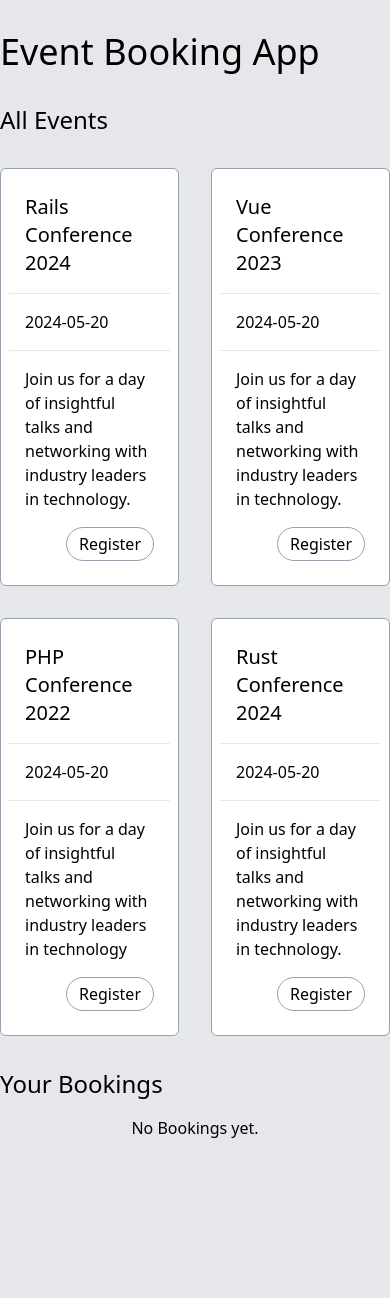
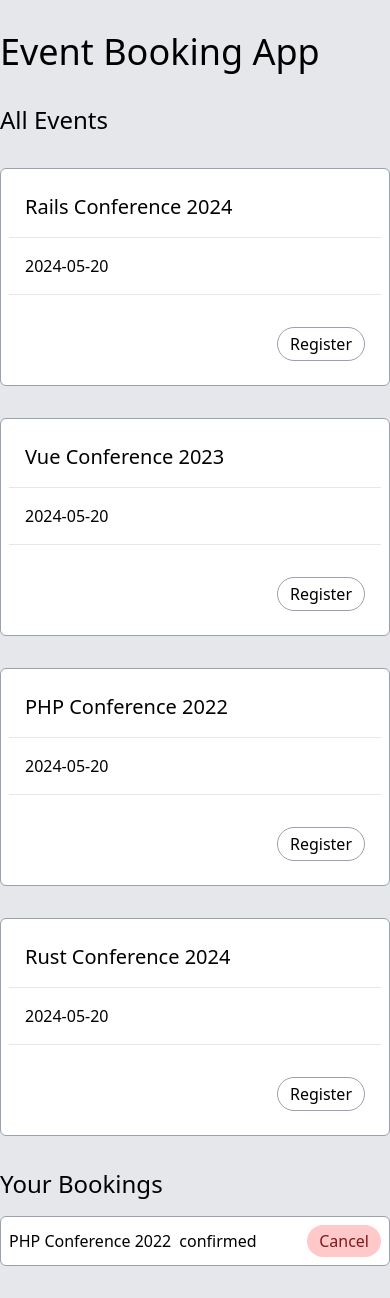
Before and after one commit to massi-brero/vue-projects, a Vue app in the folder event-booking/: page / in a window 390 px wide. Before the commit the page ends 1172 px from the top, so only its background shows below. Built offline with nearby package versions, Linux system fonts and the light colour scheme; data requests are answered from the project's data file.

Commit message:
Responsivness

```diff
--- a/event-booking/db.json
+++ b/event-booking/db.json
@@ -29,5 +29,14 @@
       "location": "Convention Center, Downtown"
     }
   ],
-  "bookings": []
+  "bookings": [
+    {
+      "id": "1765658420932",
+      "userId": 1,
+      "eventId": "3",
+      "eventTitle": "PHP Conference 2022",
+      "date": "2025-12-13T20:40:20.932Z",
+      "status": "confirmed"
+    }
+  ]
 }
--- a/event-booking/src/App.vue
+++ b/event-booking/src/App.vue
@@ -1,5 +1,5 @@
 <template>
-  <main class="container mx-auto my-8 space-y-8">
+  <main class="container mx-auto my-8 space-y-8 sm:pl-2">
     <h1 class="text-4xl font-medium">Event Booking App</h1>
     <h1 class="text-2xl font-medium">All Events</h1>
 
--- a/event-booking/src/components/EventCard.vue
+++ b/event-booking/src/components/EventCard.vue
@@ -3,7 +3,7 @@
     <template #header>{{ title }}</template>
     <div>{{ when }}</div>
     <template #footer>
-      <p>{{ description }}</p>
+      <p id="event_description">{{ description }}</p>
       <div class="flex justify-end">
         <RoundButton @click="$emit('register')" class="p-9 mt-4">
           <span>Register</span>
@@ -20,4 +20,10 @@ defineProps({ title: String, when: String, description: String })
 defineEmits(['register'])
 </script>
 
-<style lang="scss" scoped></style>
+<style scoped>
+@media screen and (max-width: 1024px) {
+  #event_description {
+    display: none;
+  }
+}
+</style>
--- a/event-booking/src/components/EventList.vue
+++ b/event-booking/src/components/EventList.vue
@@ -23,7 +23,7 @@
       </SectionCard>
     </template>
     <template v-else>
-      <section class="grid grid-cols-2 gap-8" x>
+      <section class="grid grid-cols-1 lg:grid-cols-2 gap-8" x>
         <template v-if="!loading">
           <template v-if="events.length > 0">
             <EventCard
```
